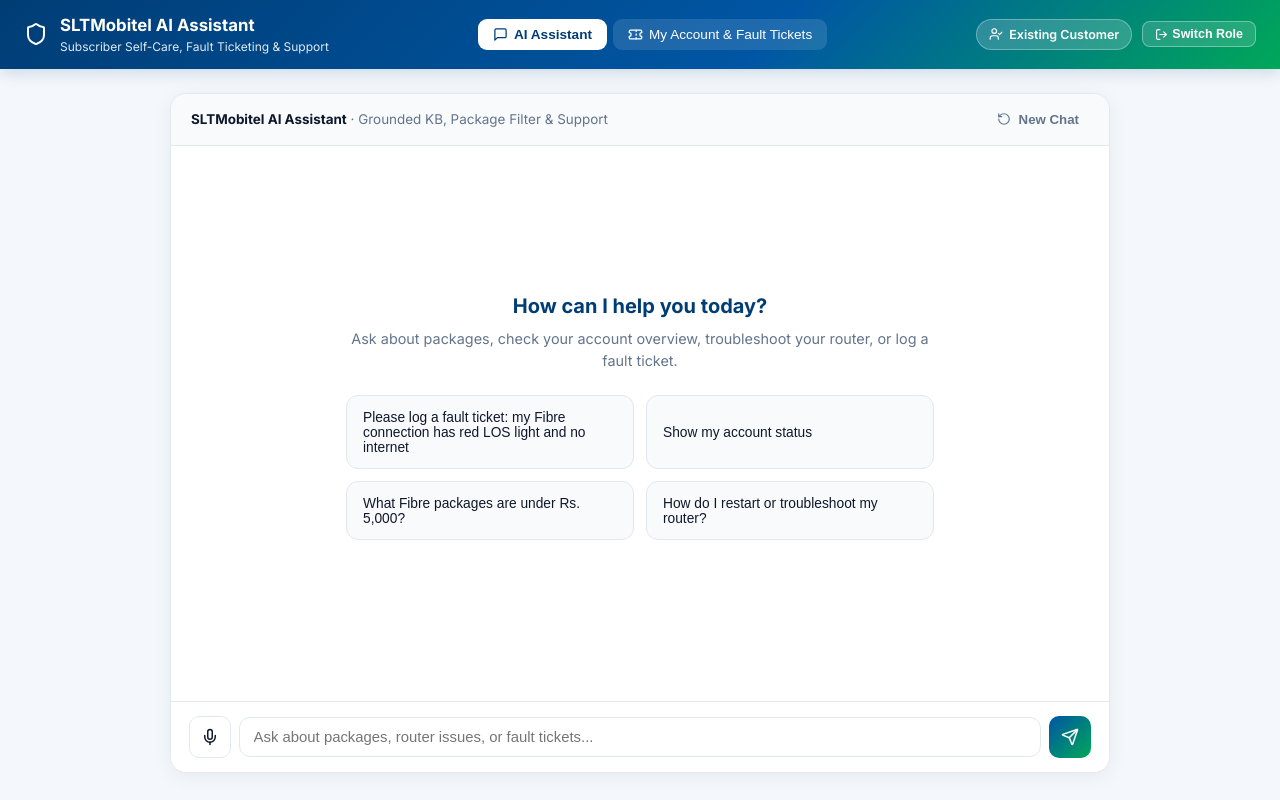
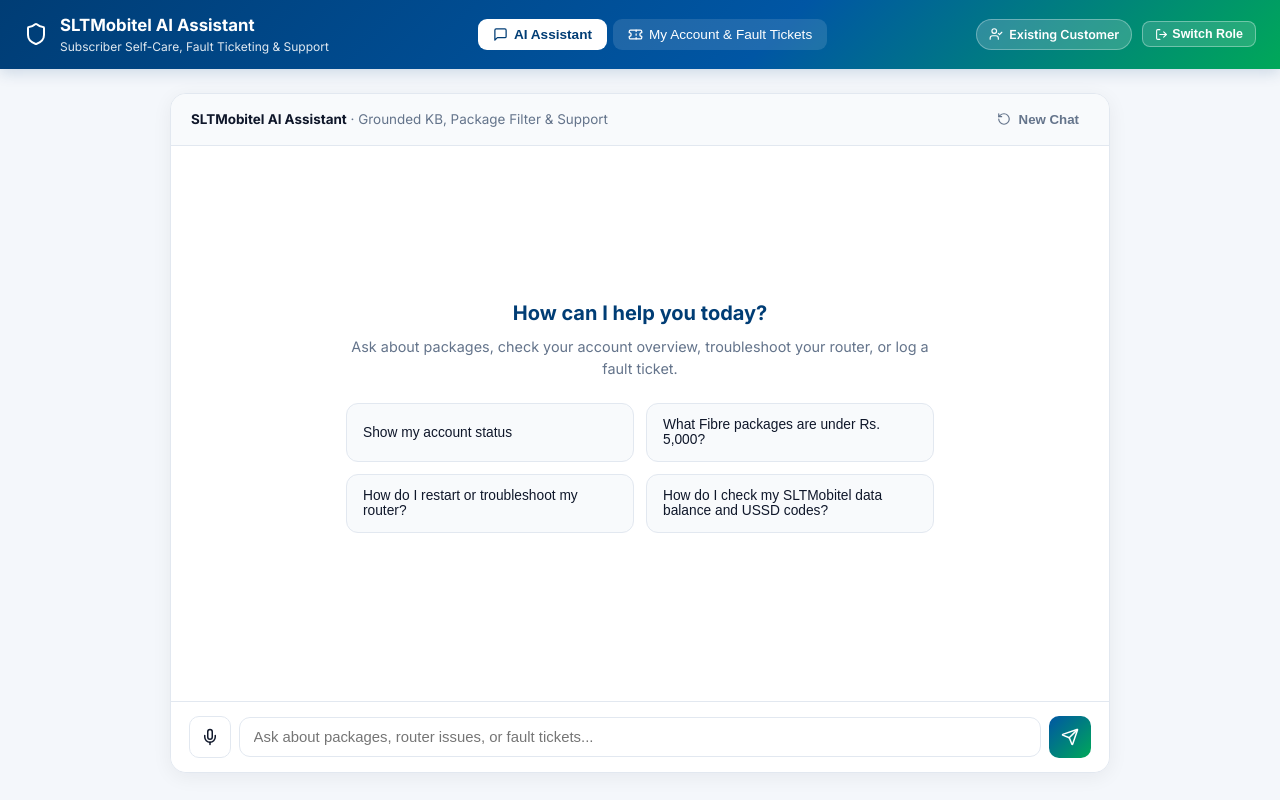
Before and after one commit to Mesit-Rathnayake/slt_soveregn_core, a React (Vite) app in the folder poc-netops-assistant/frontend/: page / in a window 1280 px wide. Both pictures are taken after a click on the button "Continue as Existing Customer". Built offline with nearby package versions, Linux system fonts and the light colour scheme.

Commit message:
chore(ui): remove quick fault ticket prompt from chat starter menu

```diff
--- a/poc-netops-assistant/frontend/src/components/ChatView.jsx
+++ b/poc-netops-assistant/frontend/src/components/ChatView.jsx
@@ -14,10 +14,10 @@ import MarkdownText from './MarkdownText.jsx';
 
 const QUICK_PROMPTS = {
   'Existing Customer': [
-    'Please log a fault ticket: my Fibre connection has red LOS light and no internet',
     'Show my account status',
     'What Fibre packages are under Rs. 5,000?',
     'How do I restart or troubleshoot my router?',
+    'How do I check my SLTMobitel data balance and USSD codes?',
   ],
   'New Customer': [
     'What Fibre packages are under Rs. 5,000?',
```
Also changed, not shown: 1 other file (tests, documents, lock files or other folders).
